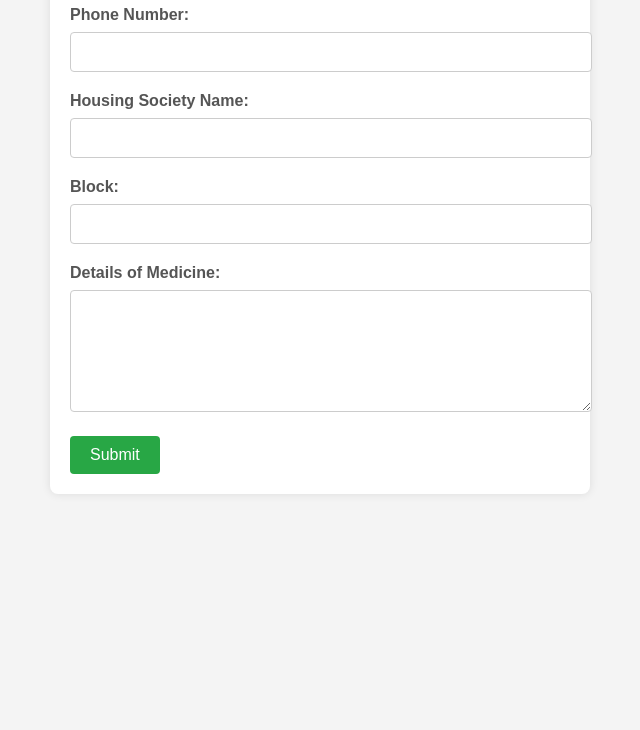
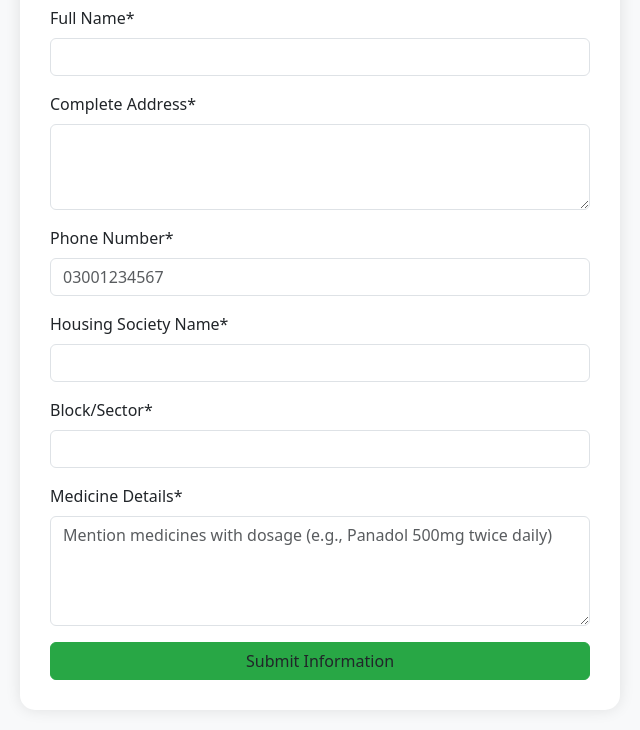
Before and after one commit to seekandshare/Medi-Dose-Form, a plain HTML site: page index.html in a window 1280 px wide. Shown: the part 280-1010 px from the top of the page, without its empty margins (320-960 px from the left). Before the commit the page ends 800 px from the top, so only its background shows below. Drawn offline with nearby package versions, Linux system fonts and the light colour scheme.

Commit message:
Update index.html

```diff
--- a/index.html
+++ b/index.html
@@ -3,115 +3,96 @@
 <head>
     <meta charset="UTF-8">
     <meta name="viewport" content="width=device-width, initial-scale=1.0">
-    <title>Medi-Dose Pharmacy Customer Form</title>
+    <title>Medi-Dose Customer Information</title>
+    <link href="https://cdn.jsdelivr.net/npm/bootstrap@5.3.0/dist/css/bootstrap.min.css" rel="stylesheet">
     <style>
         body {
-            font-family: Arial, sans-serif;
-            background-color: #f4f4f4;
-            margin: 0;
-            padding: 0;
-            display: flex;
-            justify-content: center;
-            align-items: center;
-            height: 100vh;
+            background-color: #f8f9fa;
+            padding: 20px;
         }
         .form-container {
-            background-color: #fff;
-            padding: 20px;
-            border-radius: 8px;
-            box-shadow: 0 0 10px rgba(0, 0, 0, 0.1);
-            width: 100%;
-            max-width: 500px;
+            max-width: 600px;
+            margin: 0 auto;
+            background: white;
+            padding: 30px;
+            border-radius: 15px;
+            box-shadow: 0 0 15px rgba(0,0,0,0.1);
         }
-        .form-container h2 {
+        .logo {
+            width: 150px;
             margin-bottom: 20px;
-            font-size: 24px;
-            color: #333;
         }
-        .form-container label {
-            display: block;
-            margin-bottom: 8px;
-            font-weight: bold;
-            color: #555;
+        .submit-btn {
+            background-color: #28a745;
+            border-color: #28a745;
         }
-        .form-container input[type="text"],
-        .form-container input[type="tel"],
-        .form-container textarea {
-            width: 100%;
-            padding: 10px;
-            margin-bottom: 20px;
-            border: 1px solid #ccc;
-            border-radius: 4px;
-            font-size: 16px;
-        }
-        .form-container textarea {
-            resize: vertical;
-            height: 100px;
-        }
-        .form-container button {
-            background-color: #28a745;
-            color: #fff;
-            border: none;
-            padding: 10px 20px;
-            border-radius: 4px;
-            font-size: 16px;
-            cursor: pointer;
-        }
-        .form-container button:hover {
+        .submit-btn:hover {
             background-color: #218838;
         }
     </style>
 </head>
 <body>
     <div class="form-container">
-        <h2>Medi-Dose Pharmacy Customer Form</h2>
+        <img src="https://via.placeholder.com/150" alt="Medi-Dose Logo" class="logo img-fluid mb-4">
+        <h2 class="text-center mb-4">Customer Information Form</h2>
+
         <form id="customerForm">
-            <label for="name">Name:</label>
-            <input type="text" id="name" name="name" required>
-
-            <label for="address">Address:</label>
-            <input type="text" id="address" name="address" required>
-
-            <label for="phone">Phone Number:</label>
-            <input type="tel" id="phone" name="phone" required>
-
-            <label for="society">Housing Society Name:</label>
-            <input type="text" id="society" name="society" required>
-
-            <label for="block">Block:</label>
-            <input type="text" id="block" name="block" required>
-
-            <label for="medicine">Details of Medicine:</label>
-            <textarea id="medicine" name="medicine" required></textarea>
-
-            <button type="submit">Submit</button>
+            <div class="mb-3">
+                <label for="name" class="form-label">Full Name*</label>
+                <input type="text" class="form-control" id="name" required>
+            </div>
+            <div class="mb-3">
+                <label for="address" class="form-label">Complete Address*</label>
+                <textarea class="form-control" id="address" rows="3" required></textarea>
+            </div>
+            <div class="mb-3">
+                <label for="phone" class="form-label">Phone Number*</label>
+                <input type="tel" class="form-control" id="phone" pattern="[0-9]{11}" placeholder="03001234567" required>
+            </div>
+            <div class="mb-3">
+                <label for="society" class="form-label">Housing Society Name*</label>
+                <input type="text" class="form-control" id="society" required>
+            </div>
+            <div class="mb-3">
+                <label for="block" class="form-label">Block/Sector*</label>
+                <input type="text" class="form-control" id="block" required>
+            </div>
+            <div class="mb-3">
+                <label for="medicine" class="form-label">Medicine Details*</label>
+                <textarea class="form-control" id="medicine" rows="4" placeholder="Mention medicines with dosage (e.g., Panadol 500mg twice daily)" required></textarea>
+            </div>
+            <button type="submit" class="btn submit-btn w-100">Submit Information</button>
         </form>
     </div>
 
     <script>
         document.getElementById('customerForm').addEventListener('submit', function(e) {
             e.preventDefault();
-            const formData = new FormData(this);
-            const data = {};
-            formData.forEach((value, key) => {
-                data[key] = value;
-            });
 
-            fetch('https://script.google.com/macros/s/AKfycbzLFfrhKVs9Z9wAGWAK-qa48vQZrWaW_6hYe_RDcYzSbrZMBJuJCij8H-lvoVnzQQVRFQ/exec', {
+            const data = {
+                Name: document.getElementById('name').value,
+                Address: document.getElementById('address').value,
+                Phone: document.getElementById('phone').value,
+                Society: document.getElementById('society').value,
+                Block: document.getElementById('block').value,
+                'Medicine Details': document.getElementById('medicine').value
+            };
+
+            fetch('https://script.google.com/macros/s/AKfycbylUf2Ig0AEQxb6er3KD5RTZ2BBH7QlseS6wiJ0VdVqJW5WhNTObla_rsnOhjgwLMn9Aw/exec', {
                 method: 'POST',
-                body: JSON.stringify(data),
                 headers: {
                     'Content-Type': 'application/json'
-                }
+                },
+                body: JSON.stringify(data)
             })
             .then(response => response.json())
-            .then(data => {
-                alert('Form submitted successfully!');
-                document.getElementById('customerForm').reset();
-            })
-            .catch(error => {
-                console.error('Error:', error);
-                alert('There was an error submitting the form.');
+            .then(result => {
+                if (result.result === 'success') {
+                    alert('Form submitted successfully!');
+                    document.getElementById('customerForm').reset();
+                } else {
+                    alert('Error submitting form. Please try again.');
+                }
             });
         });
     </script>
```
